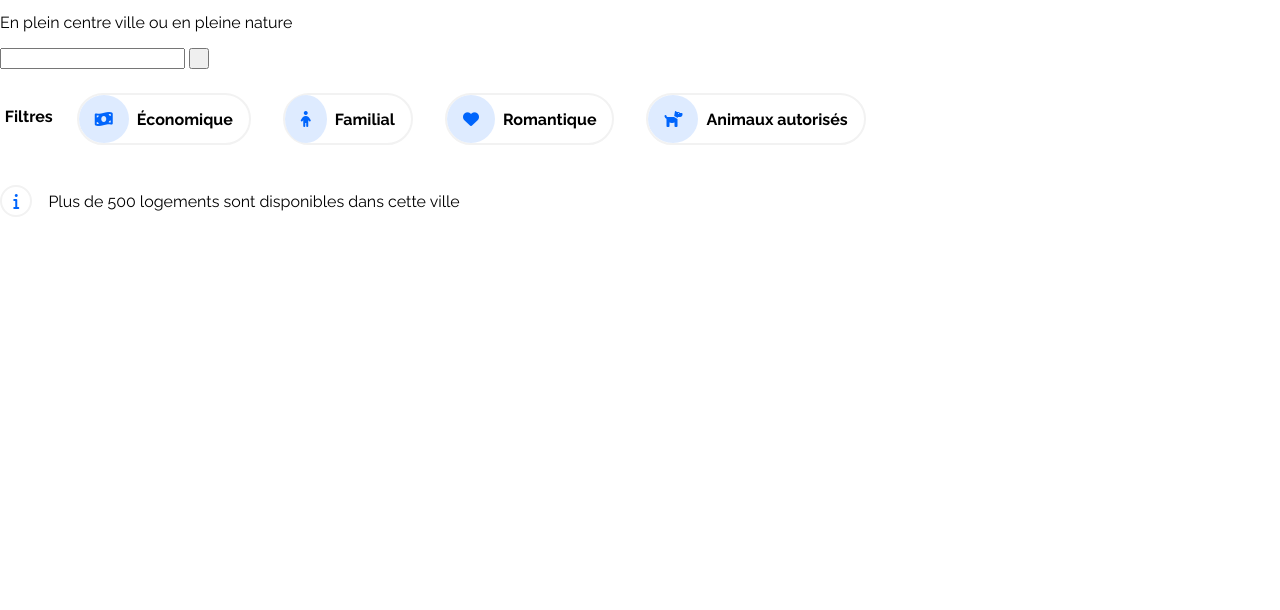
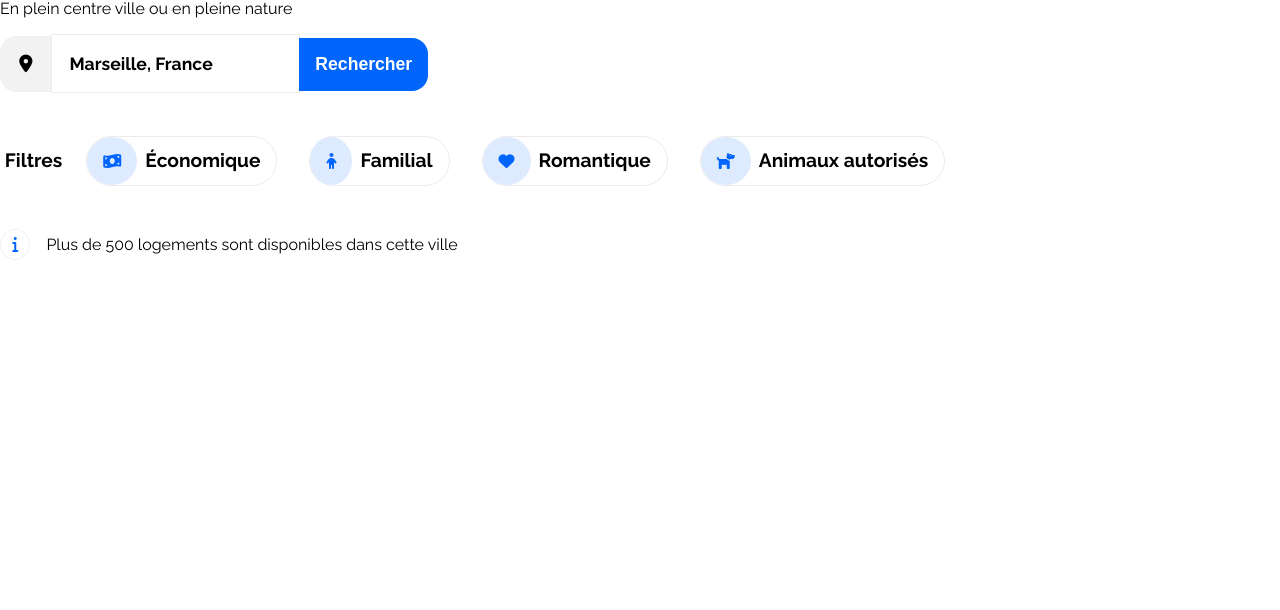
Before and after one commit to Aleexxv/Reservia, a plain HTML site: page index.html in a window 1280 px wide. Shown: the part 190-800 px from the top of the page. Drawn offline with Linux system fonts and the light colour scheme.

Commit message:
Integration of the city search style

```diff
--- a/index.html
+++ b/index.html
@@ -24,7 +24,7 @@
                         <a href="#activty">Activités</a>
                     </li>
                     <li>
-                        <a href="#register" class="couleur-bleu">S'inscrire</a>
+                        <a href="#register" class="color-blue">S'inscrire</a>
                     </li>
                 </ul>
             </div>
@@ -36,9 +36,10 @@
             <p>En plein centre ville ou en pleine nature</p>
         </div>
         <div class="search-bar">
-            <form action="select-city" class="forms">
-                <input class="champ" type="text" value=""/>
-                <input class="button" type="button" value=" " />
+            <form action="select-city" class="form">
+                <i class="fas fa-map-marker-alt marker"></i>
+                <input class="champ" type="text" value="" placeholder="Marseille, France"/>
+                <input class="button" type="button" value="Rechercher"/>
             </form>
         </div>
         <div class="filter flex">
--- a/style.css
+++ b/style.css
@@ -18,7 +18,7 @@ body{
 }
 
 .img-logo{
-    max-width: 100px;
+    max-width: 7rem;
     padding: 3.5rem 0 0 0 ;
 }
 
@@ -43,7 +43,7 @@ body{
 
 .item-menu a:focus{
     color: #0065FC;
-    border-top: #0065FC 3.5px solid;
+    border-top: #0065FC 0.2rem solid;
     padding-top: 3.4rem;
 }
 
@@ -66,6 +66,8 @@ body{
 
 h1{
     padding-top: 1rem;
+    margin-bottom: 0;
+    font-size: 1.5rem;
 }
 
 .filter{
@@ -85,7 +87,7 @@ padding: 0.5rem;
 .filter ul li{
     margin: 0rem 1rem;
     padding-right: 1rem;
-    border: #f2f2f2 solid 2px;
+    border: #ebebeb solid 0.1rem;
     border-radius: 5rem;
     list-style: none;
 }
@@ -112,13 +114,17 @@ padding: 0.5rem;
     color: #0065FC;
     padding: 0.4rem 0.7rem;
     border-radius: 100%;
-    border: 2px solid #f2f2f2;
+    border: 0.1rem solid #f2f2f2;
     margin-right: 1rem;
 }
 
 .filter a{
         color: black;
         text-decoration: none;
+}
+
+.filter{
+    font-size: 1.2rem;
 }
 
 .filter a:focus{
@@ -129,3 +135,49 @@ padding: 0.5rem;
     color: blue;
     background: #DEEBFF;
 }
+
+.form{
+    padding: 0;
+}
+
+.marker{
+    background: #f2f2f2;
+    border-radius: 1rem 0 0 1rem;
+    padding: 1.2rem;
+    margin-right: -0.3rem;
+    font-size: 1.1rem;
+}
+
+.champ{
+    padding: 1.1rem;
+    font-weight: bold;
+    color: black;
+    margin-right: -0.3rem;
+    text-decoration: none;
+    border: 0.1rem solid #ebebeb;
+    font-family: 'Raleway', sans-serif;
+    font-size: 1.1rem;
+
+}
+
+.button{
+border-radius: 0 1rem 1rem 0 ;
+background: #0065FC;
+color: white;
+padding: 1rem;
+font-size: 1.1rem;
+font-weight: bold;
+text-align: center;
+text-decoration: none;
+border: none;
+}
+
+.champ::placeholder{
+    color: rgb(0, 0, 0);
+    font-family: 'Raleway', sans-serif;
+    font-size: 1.1rem;
+}
+
+.search-bar{
+    padding: 0 0 1rem 0;
+}
```
